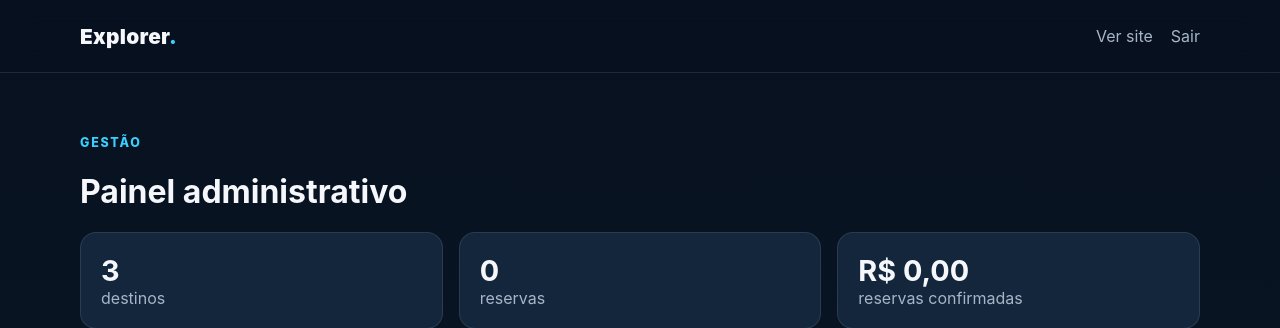
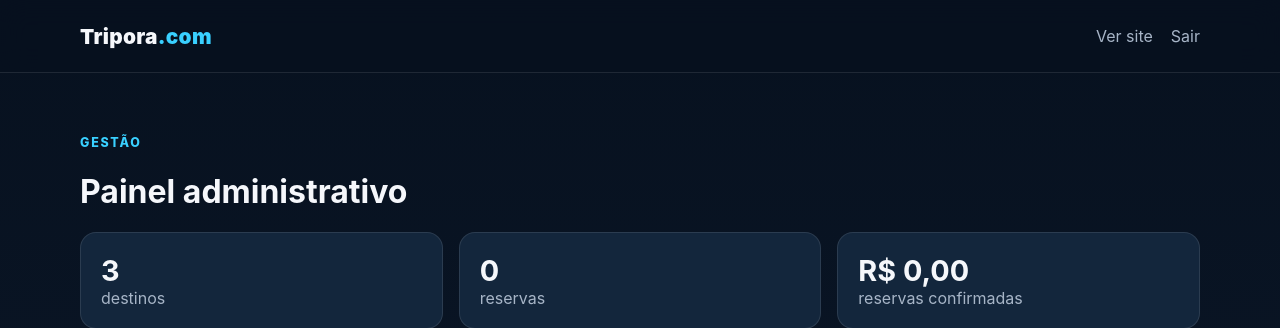
Before and after one commit to Cookie131223/Turismo-para-aprenseta-o, a PHP site: page /admin_dashboard.php in a window 1280 px wide. Shown: the top 328 px of the page. Run offline with PHP 8.4, Linux system fonts and the light colour scheme; the visitor is signed in with stand-in values (Sample User, id 1); data comes from the database, SQL or seed files in the repository; data that the repository does not hold is empty.

Commit message:
chore: rename project to Tripora.com and update credits

```diff
--- a/admin_dashboard.php
+++ b/admin_dashboard.php
@@ -10,8 +10,8 @@ $totalReservas=count($reservas);
 $totalConfirmadas=count(array_filter($reservas,fn($r)=>$r['status']==='confirmada'));
 $faturamento=array_sum(array_map(fn($r)=>$r['status']==='confirmada'?(float)$r['valor']:0,$reservas));
 ?>
-<!doctype html><html lang="pt-BR"><head><meta charset="utf-8"><meta name="viewport" content="width=device-width,initial-scale=1"><title>Painel administrativo | Explorer</title><link rel="stylesheet" href="css/main.css"></head><body>
-<header class="site-header"><div class="container nav"><a class="brand" href="index.php">Explorer<span>.</span></a><nav class="nav-links"><a href="index.php">Ver site</a><a href="logout.php">Sair</a></nav></div></header>
+<!doctype html><html lang="pt-BR"><head><meta charset="utf-8"><meta name="viewport" content="width=device-width,initial-scale=1"><title>Painel administrativo | Tripora.com</title><link rel="stylesheet" href="css/main.css"></head><body>
+<header class="site-header"><div class="container nav"><a class="brand" href="index.php">Tripora<span>.com</span></a><nav class="nav-links"><a href="index.php">Ver site</a><a href="logout.php">Sair</a></nav></div></header>
 <main class="container section"><p class="eyebrow">Gestão</p><h1>Painel administrativo</h1><div class="kpis"><div class="kpi"><strong><?= count($destinos) ?></strong><span class="muted">destinos</span></div><div class="kpi"><strong><?= $totalReservas ?></strong><span class="muted">reservas</span></div><div class="kpi"><strong>R$ <?= number_format($faturamento,2,',','.') ?></strong><span class="muted">reservas confirmadas</span></div></div>
 <section class="panel"><h2>Novo destino</h2><form class="form-grid" action="includes/admin_actions.php" method="post"><input type="hidden" name="action" value="add_destino"><div class="form-group"><label>Nome</label><input name="nome" required></div><div class="form-group"><label>País</label><input name="pais" required></div><div class="form-group full"><label>Descrição</label><textarea name="descricao" required></textarea></div><div class="form-group"><label>Preço</label><input type="number" min="0" step="0.01" name="preco" required></div><div class="form-group"><label>URL da imagem</label><input type="url" name="imagem" required></div><div class="form-group full"><button class="btn" type="submit">Adicionar destino</button></div></form></section>
 <section class="panel"><h2>Destinos cadastrados</h2><div class="table-wrap"><table><thead><tr><th>Destino</th><th>País</th><th>Preço</th><th>Ação</th></tr></thead><tbody><?php foreach($destinos as $d): ?><tr><td><?= htmlspecialchars($d['nome']) ?></td><td><?= htmlspecialchars($d['pais']) ?></td><td>R$ <?= number_format($d['preco'],2,',','.') ?></td><td><a class="btn small danger" href="includes/admin_actions.php?action=delete_destino&id=<?= $d['id'] ?>" onclick="return confirm('Excluir este destino?')">Excluir</a></td></tr><?php endforeach; ?></tbody></table></div></section>
```
